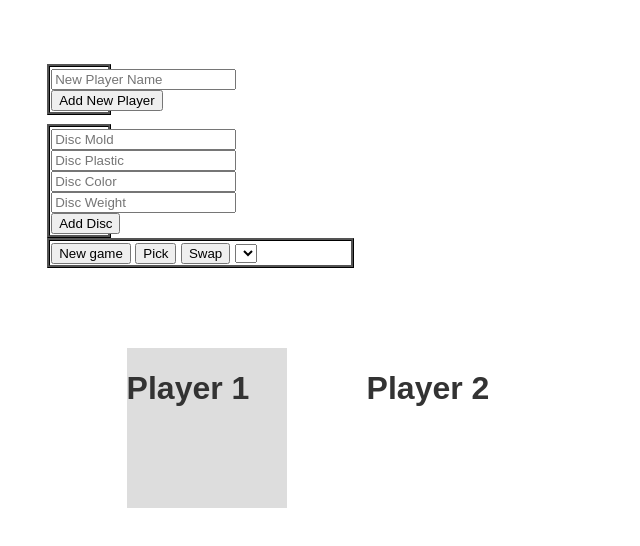
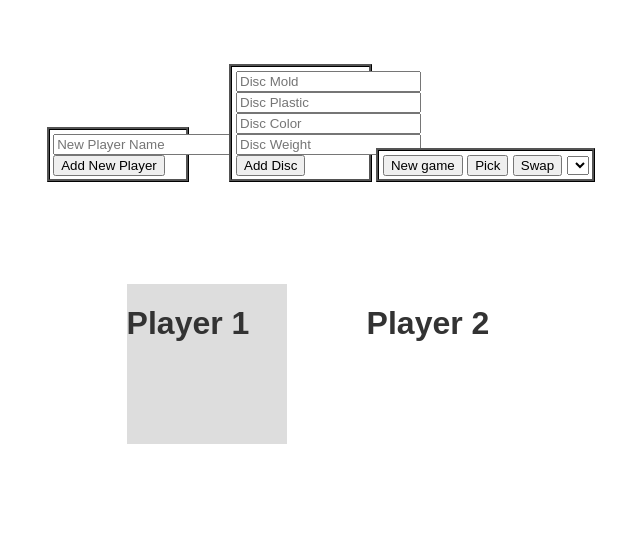
Before and after one commit to ColinBeuttler/whiteElephant, a plain HTML site: page index.html in a window 1280 px wide. Shown: the whole page, without its empty margins (43-683 px from the left). Drawn offline with Linux system fonts and the light colour scheme.

Commit message:
topContentInlineBlock

```diff
--- a/style.css
+++ b/style.css
@@ -92,6 +92,7 @@ body {
   border-style: ridge;
   padding: 0.5%;
   max-width: 18%;
+  display: inline-block;
 }
 
 .newDisc {
@@ -103,6 +104,7 @@ body {
   border: black;
   border-style: ridge;
   padding: 0.5%;
+  display: inline-block;
 }
 
 input#discInput {
@@ -117,6 +119,7 @@ input#discInput {
   border: black;
   border-style: ridge;
   padding: 0.5%;
+  display: inline-block;
 }
 
 .topGameBar{
```
